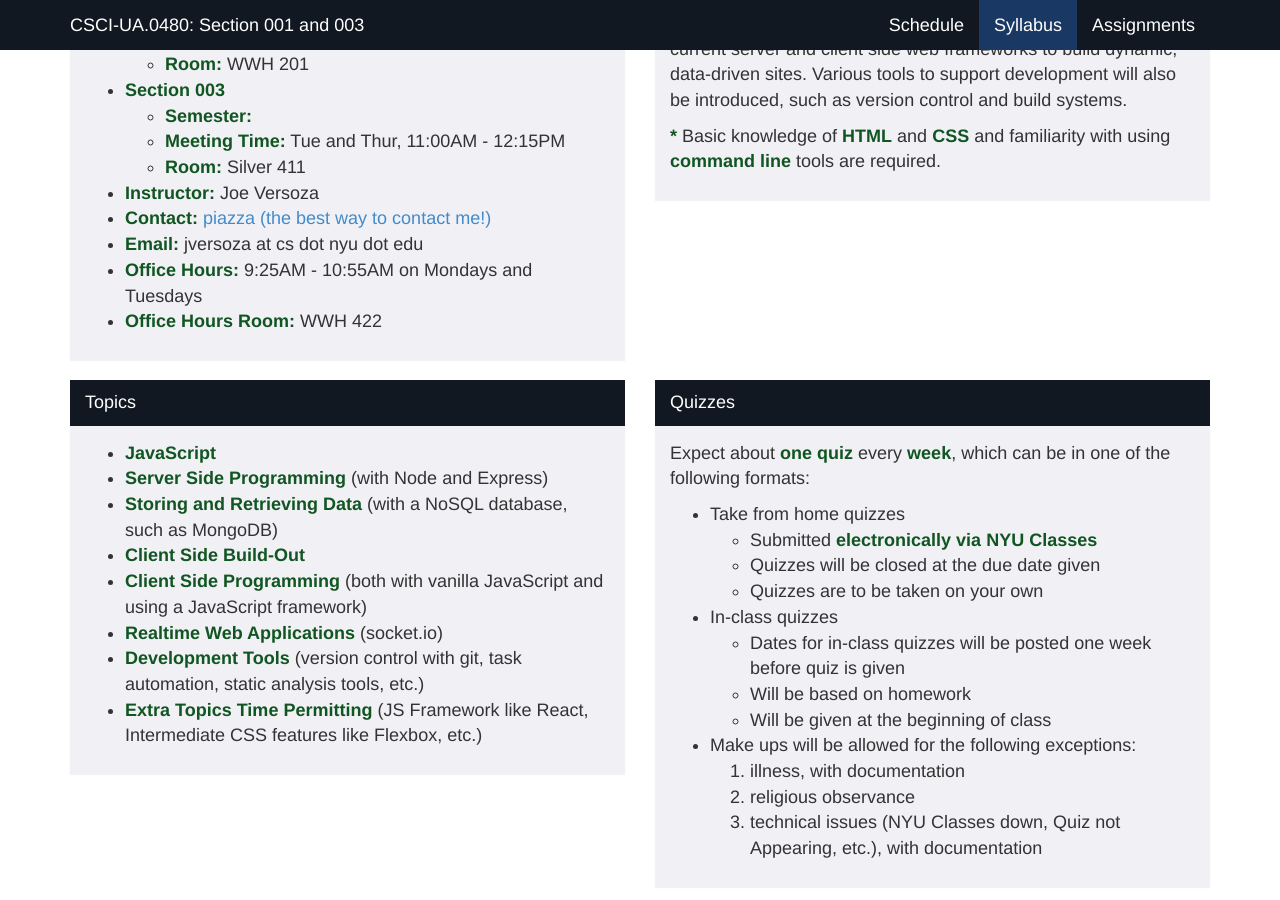
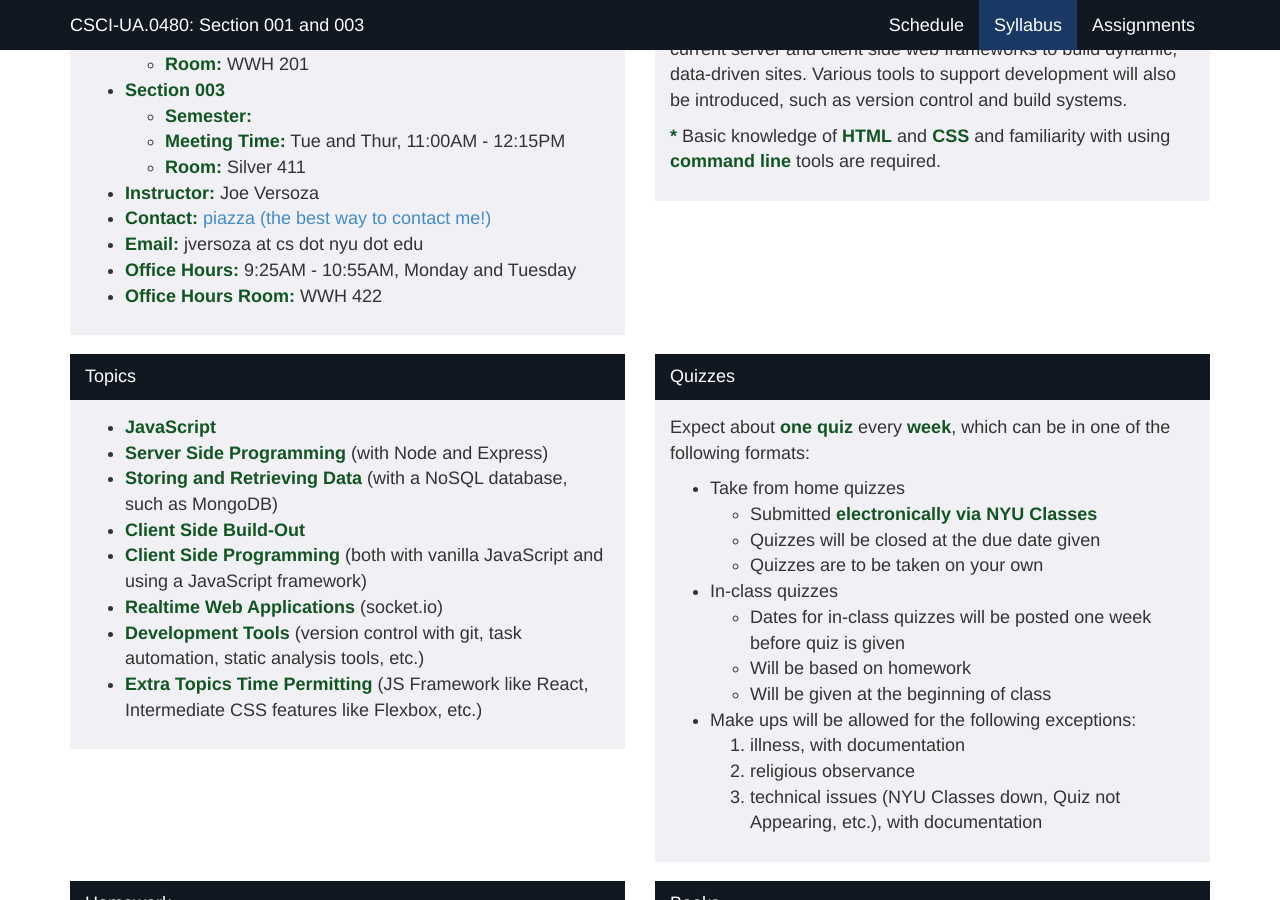
Before and after one commit to foureyes/csci-ua.0480-fall2018-001-003, a Jekyll site: the page built from syllabus.markdown, in a window 1280 px wide and 900 px high, scrolled down 395 px. Built offline with Jekyll 4.4.1, drawn with Linux system fonts in a browser that asks for light colours.

Commit message:
modify office hours

```diff
--- a/_config.yml
+++ b/_config.yml
@@ -79,7 +79,7 @@ vars:
   course_site_alt: http://cs.nyu.edu/~jversoza
 
   # office hours
-  office_hours: "9:25AM - 10:55AM on Mondays and Tuesdays"
+  office_hours: "9:25AM - 10:55AM, Monday and Tuesday"
   office_hours_room: WWH 422
 
   # finals
```
